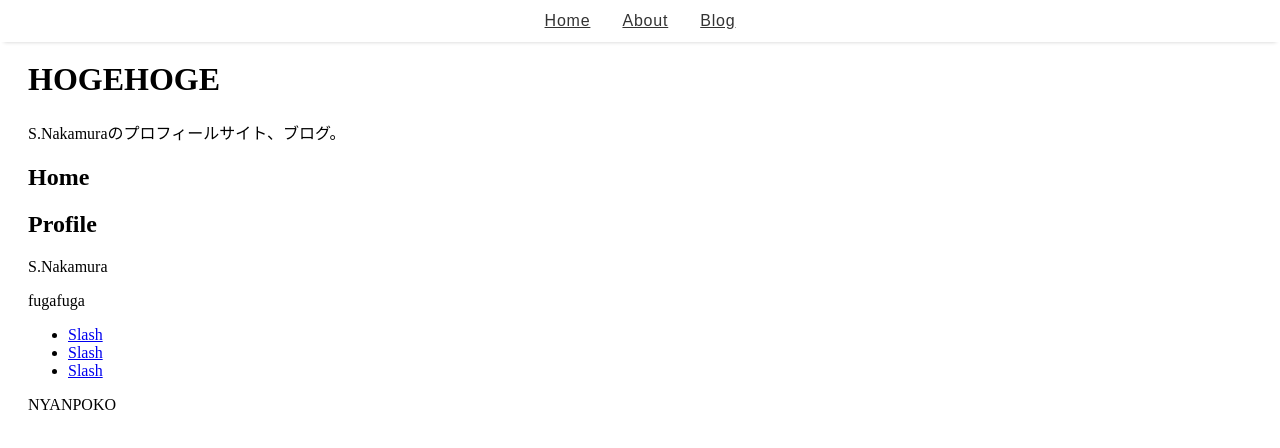
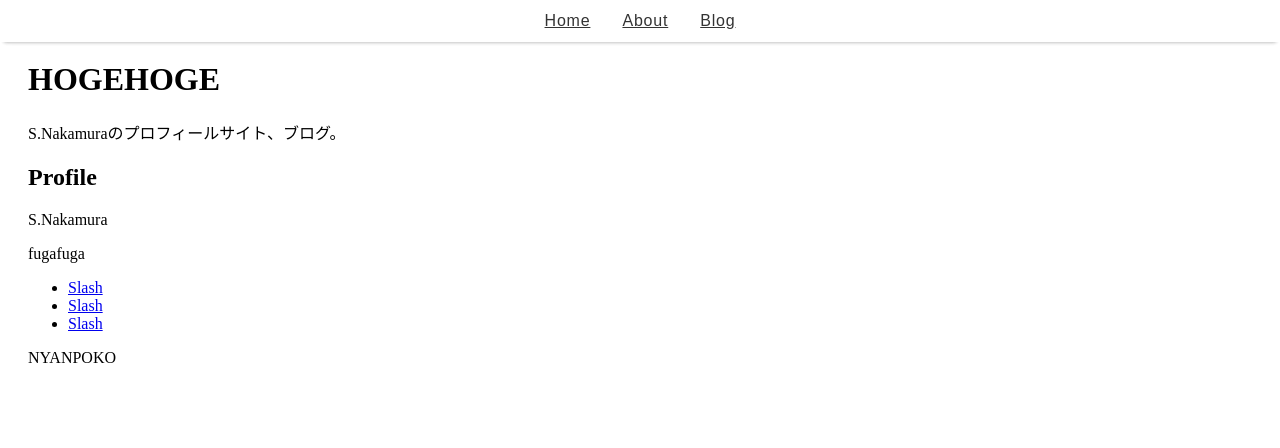
Before and after one commit to shin0825/next-js-md, a Next.js app in the folder app/: page / in a window 1280 px wide. Shown: the top 448 px of the page. Built offline with nearby package versions, Linux system fonts and the light colour scheme; a web font is replaced by a local one.

Commit message:
レイアウトを変更

```diff
--- a/app/components/Layout.js
+++ b/app/components/Layout.js
@@ -1,12 +1,12 @@
 import styles from './Layout.module.css';
-import Header from '../components/Header';
+import Menu from '../components/Menu';
 import Footer from '../components/Footer';
 import Link from 'next/link'
 
 export default function Layout({ children, home }) {
   return (
     <div className = { styles.container }>
-      <Header />
+      <Menu />
       <main>{children}</main>
       {!home && (
         <div>
--- a/app/pages/index.js
+++ b/app/pages/index.js
@@ -1,9 +1,12 @@
 import Layout from '../components/Layout'
 
+import Header from '../components/Header';
 export default function Index() {
   return (
-    <Layout home>
-      <h2>Home</h2>
-    </Layout>
+    <div>
+      <Layout home>
+        <Header/>
+      </Layout>
+    </div>
   )
 }
```
